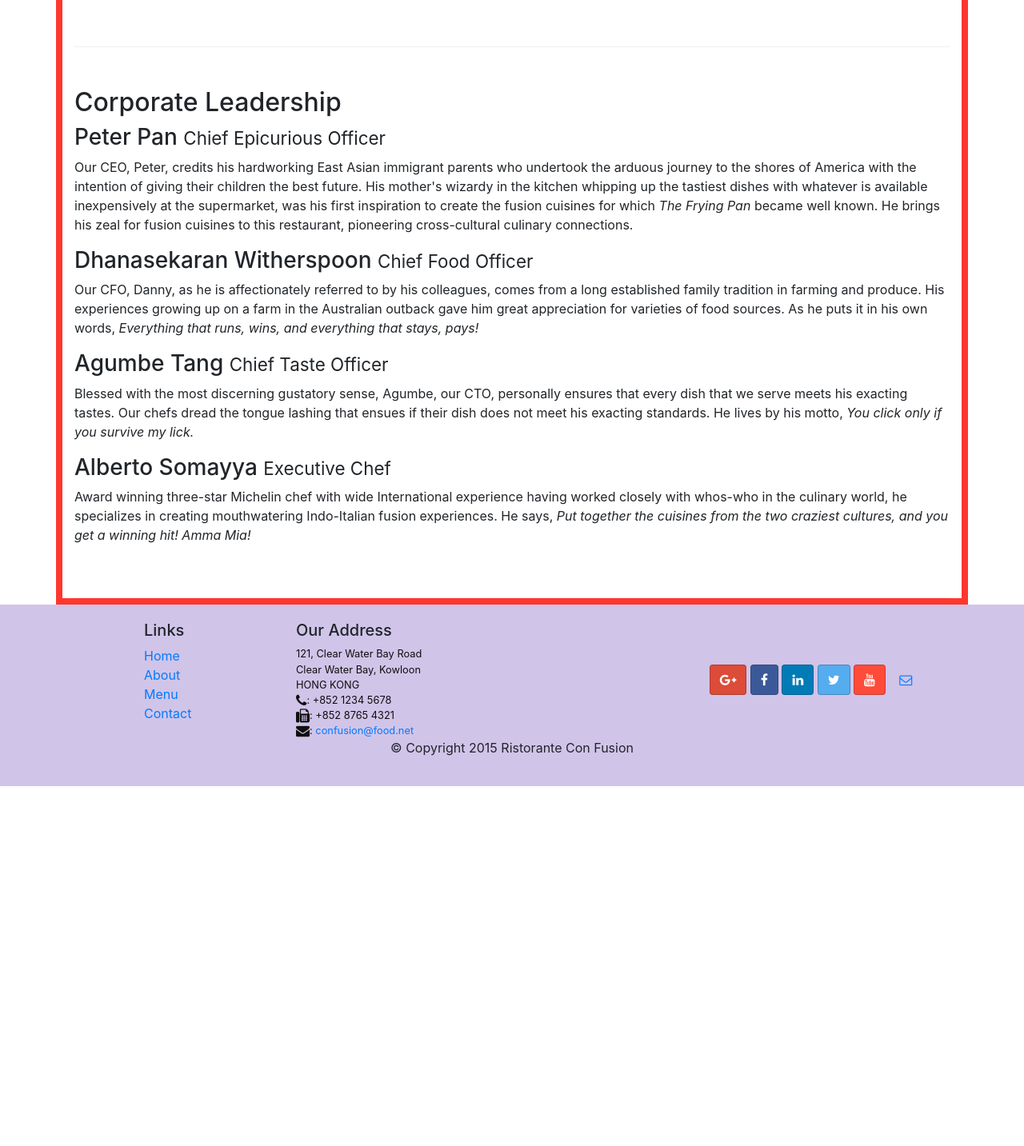
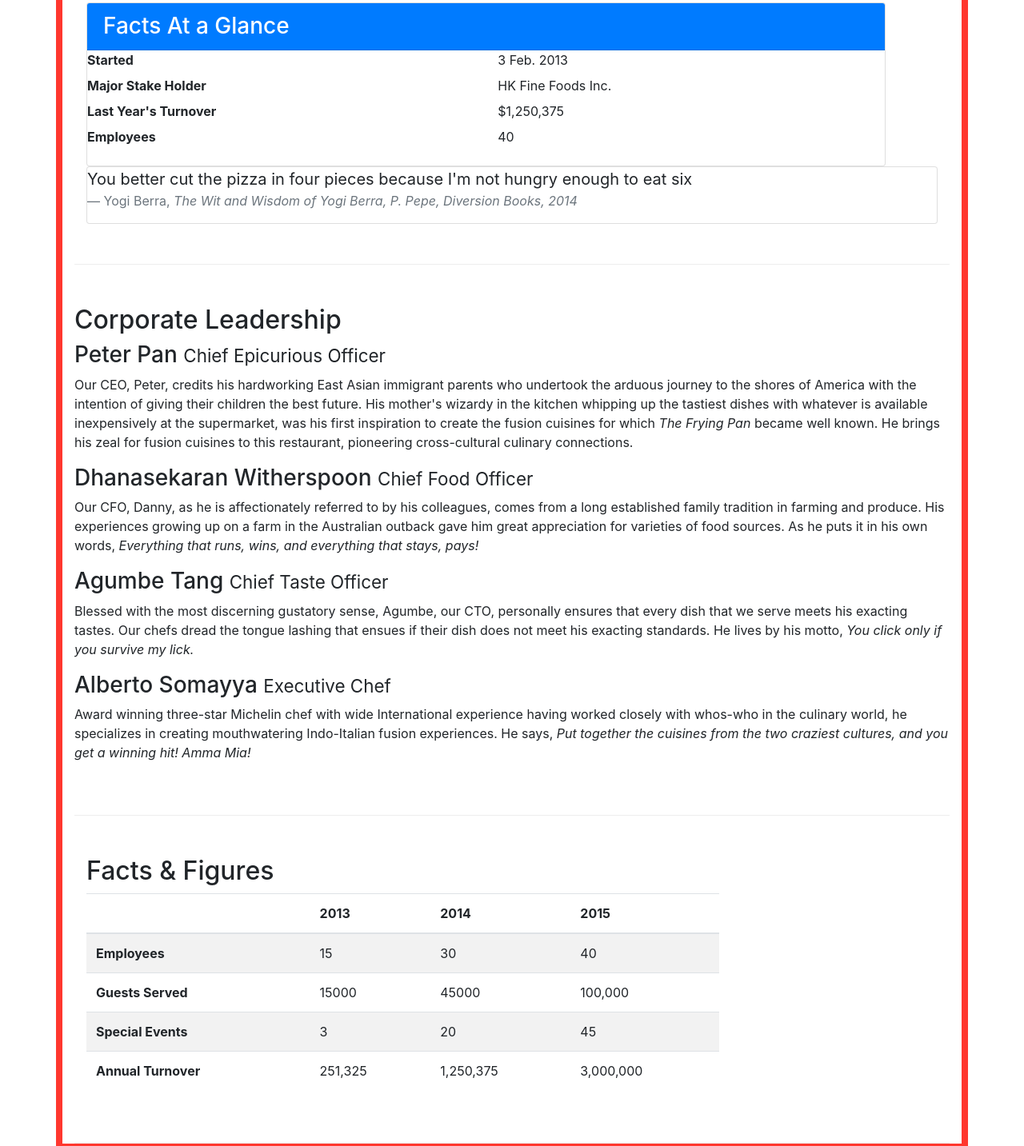
Before and after one commit to codingsuccessfully/UIdesign, a website: page aboutus.html in a window 1280 px wide. Shown: the part 1162-2595 px from the top of the page at 80% size. Before the commit the page ends 2145 px from the top, so only its background shows below. Drawn offline with nearby package versions, Linux system fonts and the light colour scheme.

Commit message:
Tables and Cards

```diff
--- a/aboutus.html
+++ b/aboutus.html
@@ -91,6 +91,34 @@
                 <p>The restaurant traces its humble beginnings to <em>The Frying Pan</em>, a successful chain started by our CEO, Mr. Peter Pan, that featured for the first time the world's best cuisines in a pan.</p>
             </div>
             <div>
+                <div class="col-sm">
+                    <div class="card">
+                        <h3 class="card-header bg-primary text-white">Facts At a Glance</h3>
+                        <div class="card-block">
+                            <dl class="row">
+                                <dt class="col-6">Started</dt>
+                                <dd class="col-6">3 Feb. 2013</dd>
+                                <dt class="col-6">Major Stake Holder</dt>
+                                <dd class="col-6">HK Fine Foods Inc.</dd>
+                                <dt class="col-6">Last Year's Turnover</dt>
+                                <dd class="col-6">$1,250,375</dd>
+                                <dt class="col-6">Employees</dt>
+                                <dd class="col-6">40</dd>
+                            </dl>
+                        </div>
+                    </div>
+                </div>
+            </div>
+            <div class="col-12">
+                <div class="card card-block bg-faded">
+                    <blockquote class="blockquote">
+                        <p class="mb-0">You better cut the pizza in four pieces because I'm not hungry enough to eat six</p>
+                        <footer class="blockquote-footer">Yogi Berra,
+                            <cite title="Source Title">
+                                The Wit and Wisdom of Yogi Berra, P. Pepe, Diversion Books, 2014
+                            </cite></footer>
+                    </blockquote>
+                </div>
             </div>
         </div>
 
@@ -113,6 +141,52 @@
                 <p>Award winning three-star Michelin chef with wide International experience having worked closely with whos-who in the culinary world, he specializes in creating mouthwatering Indo-Italian fusion experiences. He says, <em>Put together the cuisines from the two craziest cultures, and you get a winning hit! Amma Mia!</em></p></div>
             </div>
        </div>
+        <div class="row row-content">
+            <div class="col-12 col-sm-9">
+                <h2>Facts &amp; Figures</h2>
+                <div class="table-responsive">
+                    <table class="table table-striped">
+                        <thead class="thead-inverse">
+                            <tr>
+                                <th>&nbsp;</th>
+                                <th>2013</th>
+                                <th>2014</th>
+                                <th>2015</th>
+                            </tr>
+                        </thead>
+                        <tbody>
+                            <tr>
+                                <th>Employees</th>
+                                <td>15</td>
+                                <td>30</td>
+                                <td>40</td>
+                            </tr>
+                            <tr>
+                                <th>Guests Served</th>
+                                <td>15000</td>
+                                <td>45000</td>
+                                <td>100,000</td>
+                            </tr>
+                            <tr>
+                                <th>Special Events</th>
+                                <td>3</td>
+                                <td>20</td>
+                                <td>45</td>
+                            </tr>
+                            <tr>
+                                <th>Annual Turnover</th>
+                                <td>251,325</td>
+                                <td>1,250,375</td>
+                                <td>3,000,000</td>
+                            </tr>
+                        </tbody>
+                    </table>
+                </div>
+            </div>
+            <div class="col-12 col-sm-3">
+
+            </div>
+        </div>
 
     </div>
 
```
